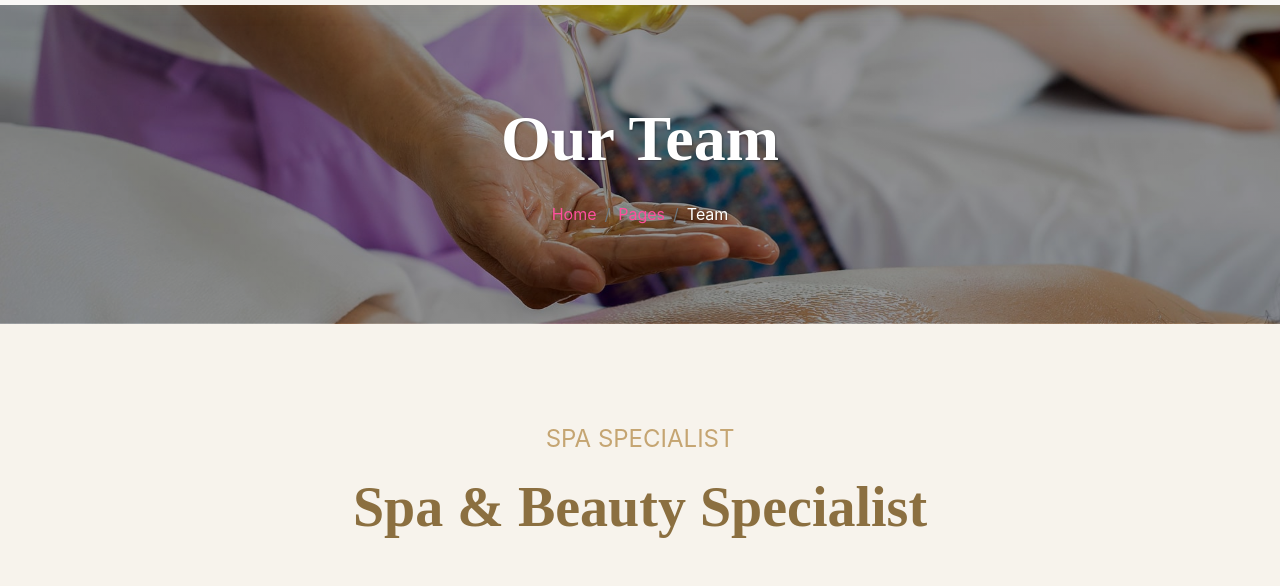
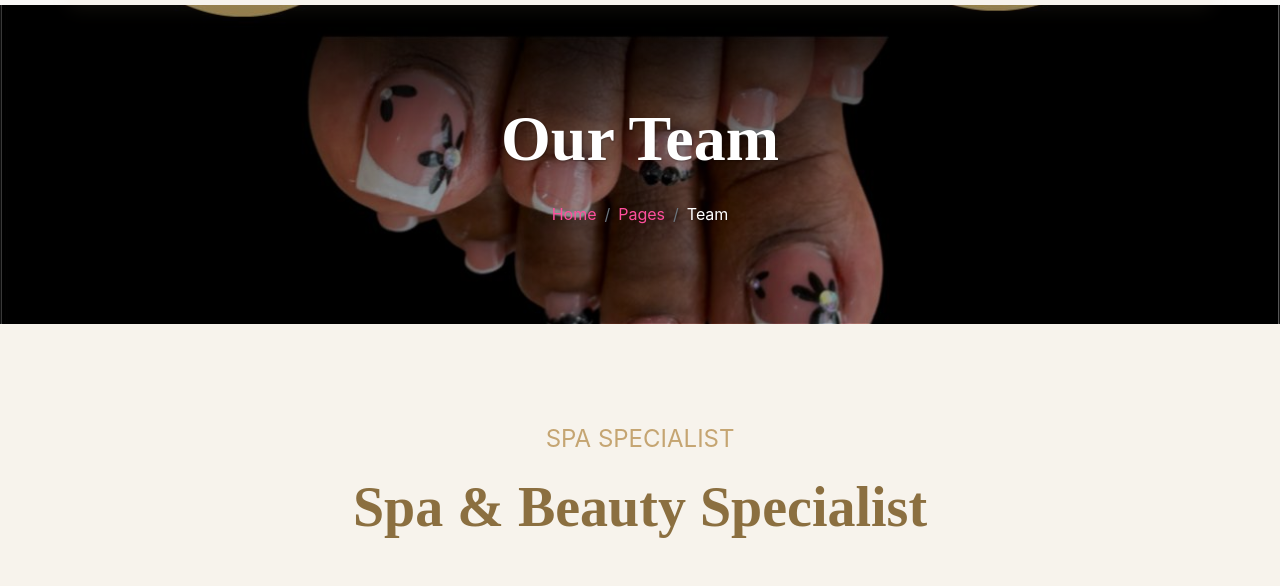
Before and after one commit to itskipronoh/SGH, a plain HTML site: page team.html in a window 1280 px wide. Shown: the part 176-762 px from the top of the page. Drawn offline with nearby package versions, Linux system fonts and the light colour scheme.

Commit message:
Update background image for breadcrumb section to enhance visual appeal
Signed-off-by: itskipronoh <kipronoyegon68@gmail.com>

```diff
--- a/css/style.css
+++ b/css/style.css
@@ -695,7 +695,7 @@ h1, h2, h3, h4, h5, h6 {
 
 
 .bg-breadcrumb {
-    background: linear-gradient(rgba(0, 0, 0, 0.4), rgba(0, 0, 0, 0.4)), url(../img/appointment-background.jpg);
+    background: linear-gradient(rgba(0, 0, 0, 0.4), rgba(0, 0, 0, 0.4)), url(../img/S2.jpg);
     background-position: center center;
     background-repeat: no-repeat;
     background-size: cover;
```
